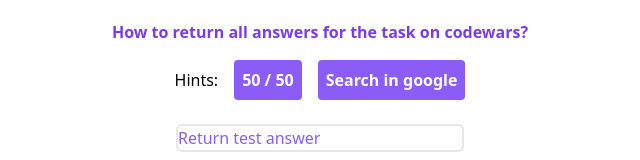
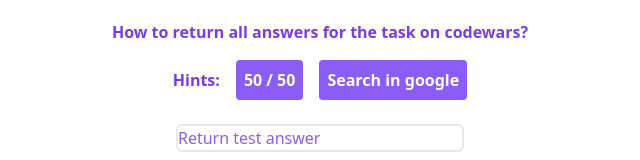
Before and after one commit to bogdandobak/mili-app, a Vue app in the folder mili-app/: page / in a window 1280 px wide. Both pictures are taken after a click on the button "Start quiz". Shown: the top 160 px of the page, without its empty margins (320-960 px from the left). Built offline with nearby package versions, Linux system fonts and the light colour scheme.

Commit message:
made style for hint text

```diff
--- a/mili-app/src/components/Hints.vue
+++ b/mili-app/src/components/Hints.vue
@@ -3,7 +3,7 @@
     v-if="halfCanUseTimes < 2 || searchCanUseTimes < 2"
     class="flex gap-4 justify-center items-center p-4"
   >
-    <p>Hints:</p>
+    <p class="text-center text-purple-600 font-semibold">Hints:</p>
     <button
       v-if="halfCanUseTimes < 2"
       class="h-10 p-2 bg-purple-500 hover:bg-purple-700 text-white font-bold rounded"
```
